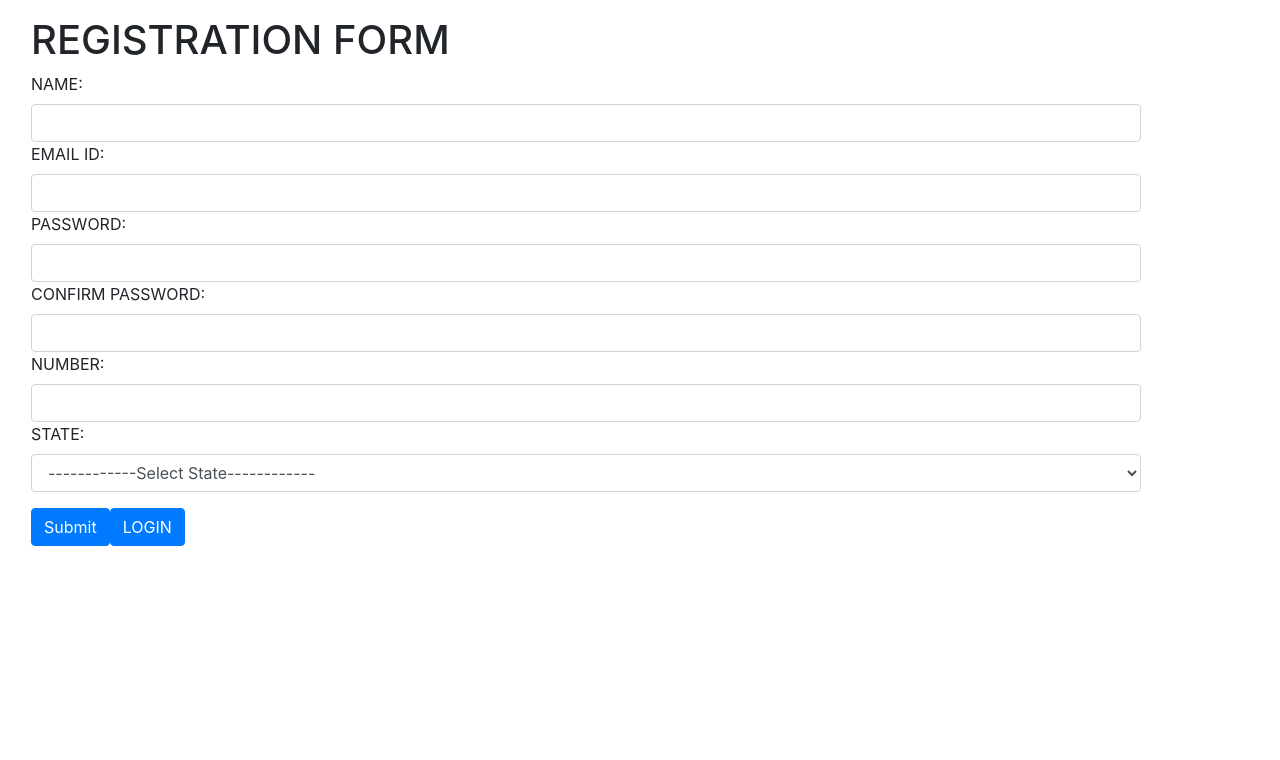
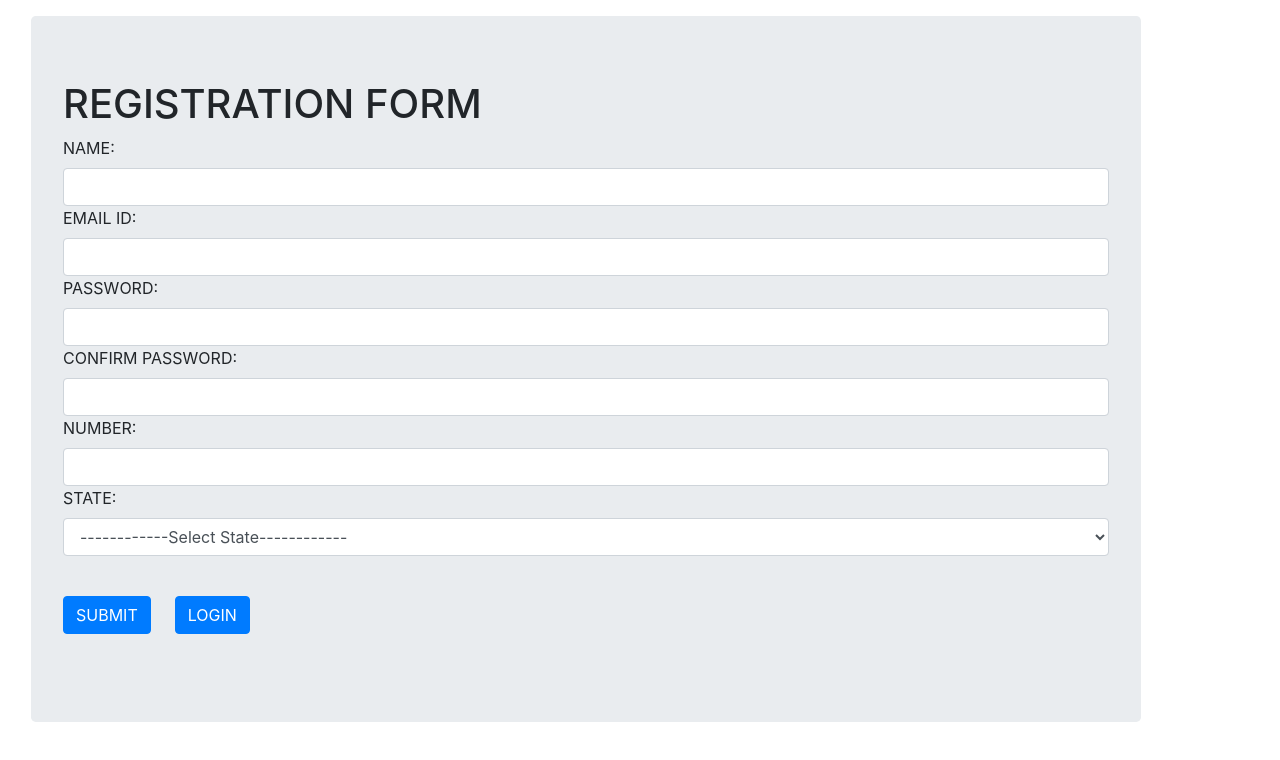
Before and after one commit to SAROOPA/COORDAPP_webops, a React (Create React App) app in the folder react jwt/: page /regform in a window 1280 px wide. Shown: the top 760 px of the page. Built offline with nearby package versions, Linux system fonts and the light colour scheme.

Commit message:
REACT_jwt

```diff
--- a/react jwt/src/components/home.js
+++ b/react jwt/src/components/home.js
@@ -1,18 +1,23 @@
 import React, { useEffect, useState } from "react";
+
 import Axios from "axios";
+
 const Home = (props) => {
   const [json, setJson] = useState([]);
+
   useEffect(() => {
     Axios.get("http://localhost:5000/form/getdata", {
       headers: { auth: `${JSON.parse(localStorage.getItem("auth"))}` },
     })
       .then((response) => setJson(response.event))
-      .catch((err) => console.log("data not added"));
+      .catch((err) => console.log(err));
   }, []);
+
   return (
     <div>
       <p>{JSON.stringify(json)}</p>
       <button
+        className="btn btn-primary"
         onClick={() => {
           localStorage.clear();
           props.history.push("/login");
--- a/react jwt/src/components/login.js
+++ b/react jwt/src/components/login.js
@@ -1,7 +1,11 @@
 import React from "react";
+
 import { useFormik } from "formik";
+
 import * as yup from "yup";
+
 import "bootstrap/dist/css/bootstrap.min.css";
+
 import axios from "axios";
 
 const Reg = (props) => {
@@ -10,10 +14,12 @@ const Reg = (props) => {
       email: "",
       password: "",
     },
+
     validationSchema: yup.object({
       email: yup.string().email(),
       password: yup.string().length(6, "password should have 6 character"),
     }),
+
     onSubmit: (userData) => {
       axios
         .post("http://localhost:5000/form/log", userData)
@@ -23,8 +29,9 @@ const Reg = (props) => {
   });
 
   return (
-    <div className="container m-3">
-      <h1>REGISTRATION FORM</h1>
+    <div className="container m-3 ">
+      <div className="jumbotron">
+        <h1 className="font-weight-bold,">LOGIN</h1>
 
         <form autoComplete="off" onSubmit={formik.handleSubmit}>
           <div className="form-group">
@@ -53,11 +60,11 @@ const Reg = (props) => {
               <div className="text-danger">{formik.errors.password}</div>
             ) : null}
           </div>
-        <button type="submit" className="btn btn-primary">
+          <button type="submit" className="btn btn-primary m-4">
             Submit
           </button>
           <button
-          className="btn btn-primary"
+            className="btn btn-primary m-4"
             href="#"
             onClick={() => {
               window.location.href = "/regform";
@@ -67,6 +74,7 @@ const Reg = (props) => {
           </button>
         </form>
       </div>
+    </div>
   );
 };
 
--- a/react jwt/src/components/pro.js
+++ b/react jwt/src/components/pro.js
@@ -1,8 +1,12 @@
 import React from "react";
+
 import { Route, Redirect } from "react-router-dom";
+
 const Pro = ({ component, ...rest }) => {
   let hasToken = JSON.parse(localStorage.getItem("auth"));
+
   var RenderComponents = component;
+
   return (
     <Route
       {...rest}
--- a/react jwt/src/components/regform.js
+++ b/react jwt/src/components/regform.js
@@ -1,7 +1,11 @@
 import React from "react";
+
 import { useFormik } from "formik";
+
 import * as yup from "yup";
+
 import axios from "axios";
+
 import "bootstrap/dist/css/bootstrap.min.css";
 
 const Login = (props) => {
@@ -14,13 +18,16 @@ const Login = (props) => {
       number: "",
       state: "",
     },
+
     validationSchema: yup.object({
       email: yup.string().email(),
       password: yup.string().length(6, "password should have 6 character"),
       confirmpassword: yup
         .string()
         .oneOf([yup.ref("password"), null], "invalid password"),
+      number: yup.number().min(10, "invalid number").max(10, "invalid number"),
     }),
+
     onSubmit: (userData) => {
       axios
         .post("http://localhost:5000/form/reg", userData)
@@ -31,7 +38,8 @@ const Login = (props) => {
 
   return (
     <div className="container m-3">
-      <h1>REGISTRATION FORM</h1>
+      <div className="jumbotron">
+        <h1 className="font-weight-bold,">REGISTRATION FORM</h1>
 
         <form autoComplete="off" onSubmit={formik.handleSubmit}>
           <div className="form-group">
@@ -142,11 +150,13 @@ const Login = (props) => {
               <option value="West Bengal">West Bengal</option>
             </select>
           </div>
-        <button type="submit" className="btn btn-primary">
-          Submit
+
+          <button type="submit" className="btn btn-primary -4">
+            SUBMIT
           </button>
+
           <button
-          className="btn btn-primary"
+            className="btn btn-primary m-4"
             onClick={() => {
               window.location.href = "/login";
             }}
@@ -155,6 +165,7 @@ const Login = (props) => {
           </button>
         </form>
       </div>
+    </div>
   );
 };
 
```
Also changed, not shown: 2 other files (tests, documents, lock files or other folders). Lines whose indentation alone changed are shown as unchanged.
